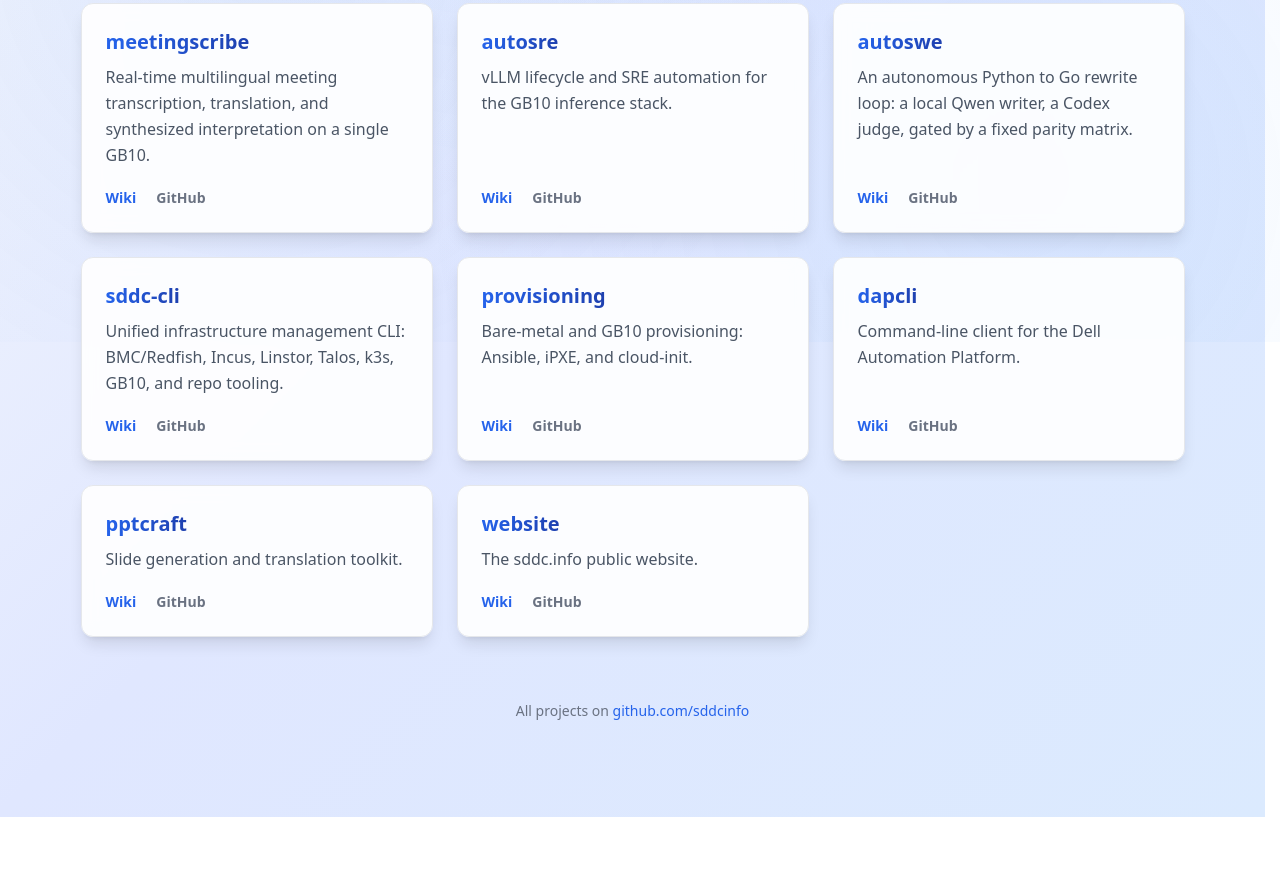
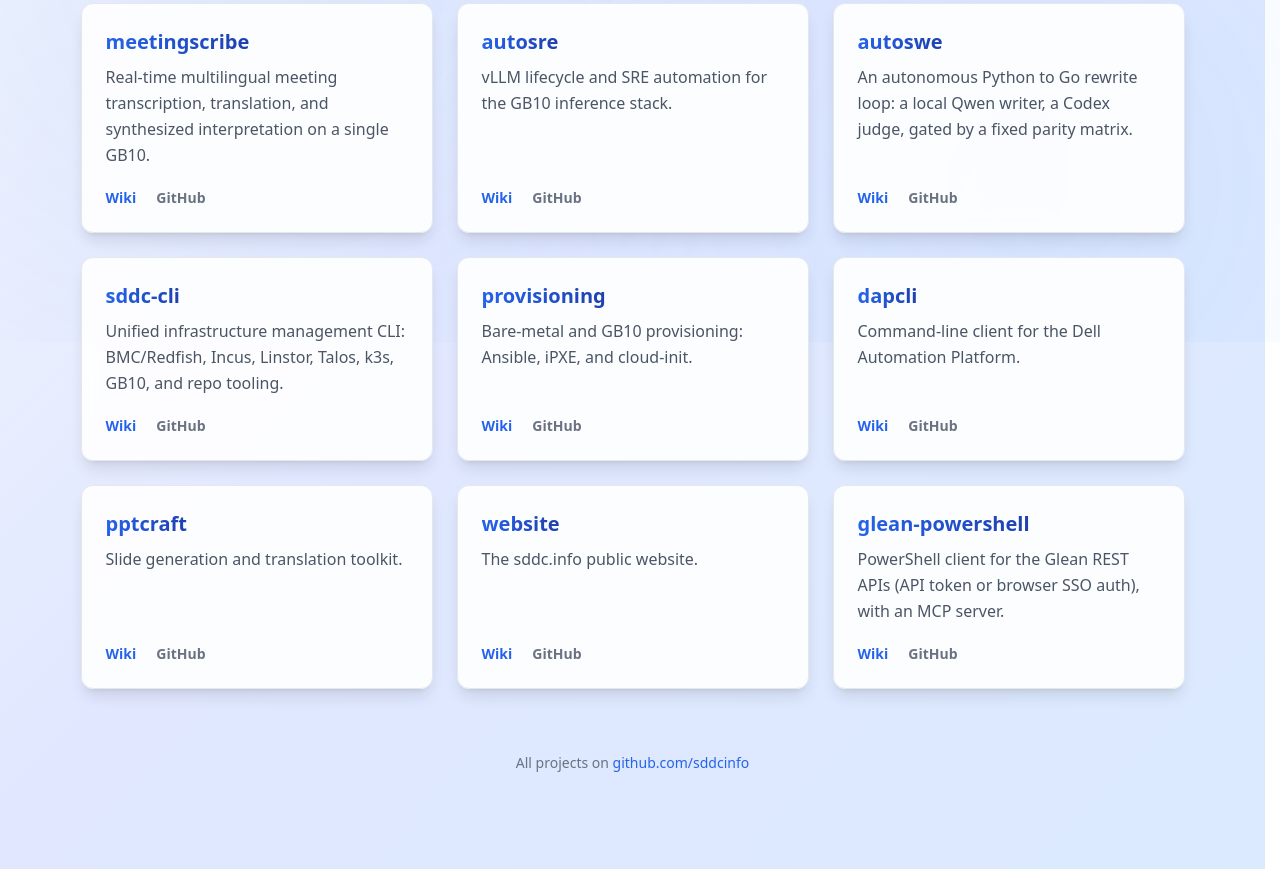
Before and after one commit to sddcinfo/sddcinfo.github.io, an Astro site: page / in a window 1280 px wide. Shown: the part 458-1327 px from the top of the page. Before the commit the page ends 1275 px from the top, so only its background shows below. Built offline with nearby package versions, Linux system fonts and the light colour scheme; Astro itself is replaced by a stand-in of ours.

Commit message:
Add glean-powershell to the project landing list (#1)

```diff
--- a/src/pages/index.astro
+++ b/src/pages/index.astro
@@ -53,6 +53,12 @@
     wiki: 'https://sddcinfo.github.io/website/',
     repo: 'https://github.com/sddcinfo/website',
     desc: 'The sddc.info public website.',
+  },
+  {
+    name: 'glean-powershell',
+    wiki: 'https://sddcinfo.github.io/glean-powershell/',
+    repo: 'https://github.com/sddcinfo/glean-powershell',
+    desc: 'PowerShell client for the Glean REST APIs (API token or browser SSO auth), with an MCP server.',
   },
 ];
 ---
```
